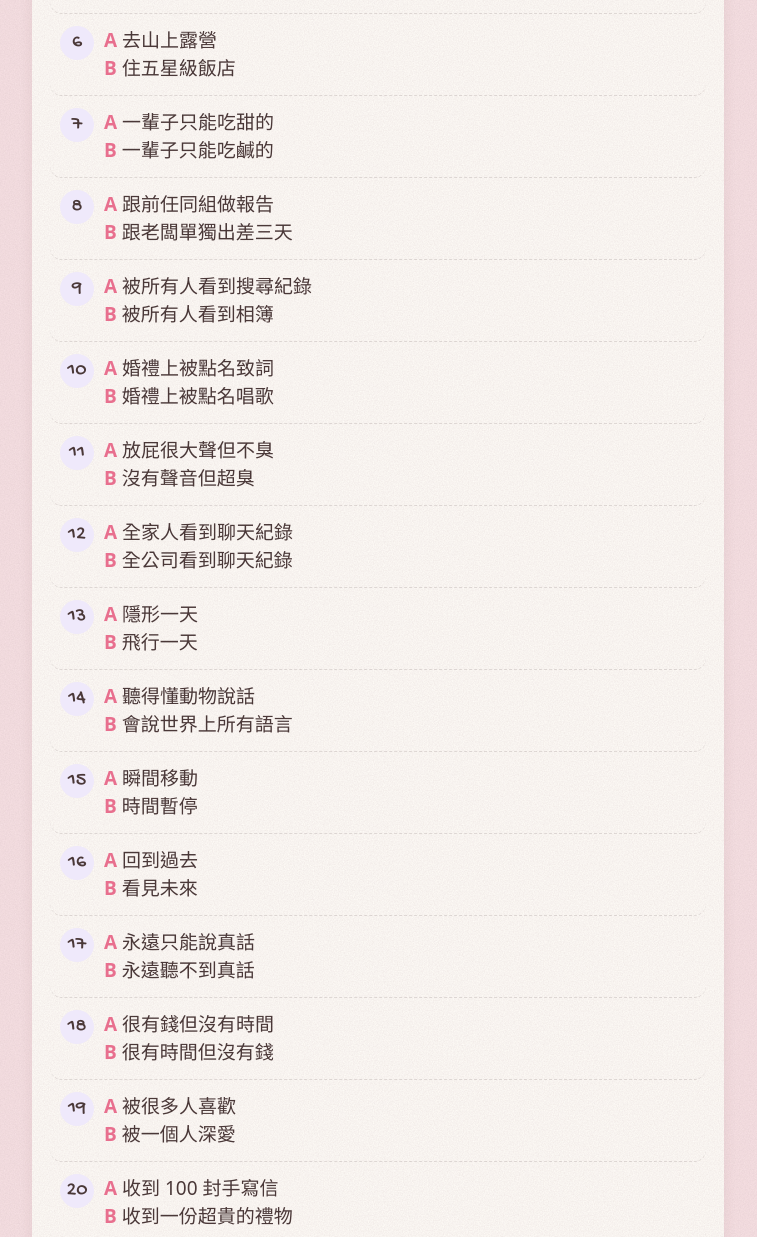
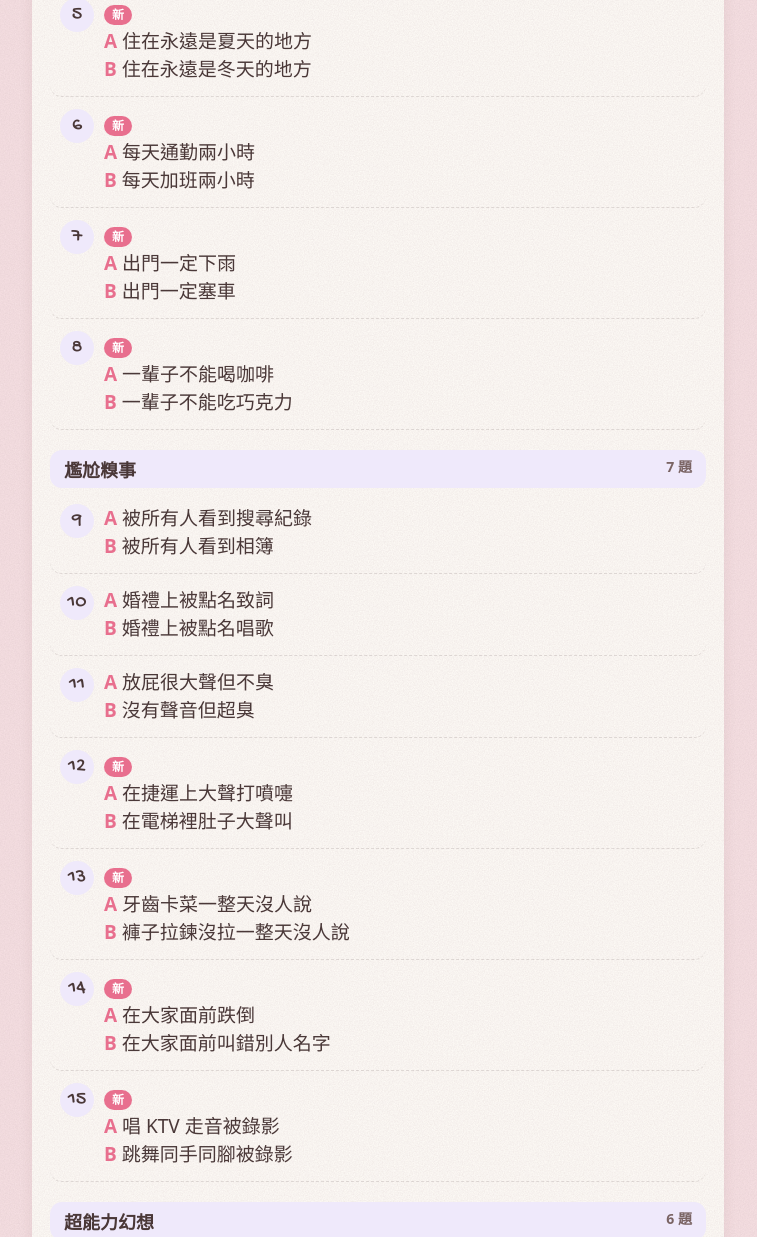
Before and after one commit to morrishsu0325-spec/1116birthday, a plain HTML site: page phone.html in a window 1280 px wide. Shown: the part 1842-3079 px from the top of the page, without its empty margins (262-1019 px from the left). Drawn offline with Linux system fonts and the light colour scheme; a web font is replaced by a local one.

Commit message:
Add files via upload

```diff
--- a/phone.html
+++ b/phone.html
@@ -82,6 +82,9 @@ th{font-size:14px;color:var(--soft)}
 .ans{font-weight:700;color:var(--green)}
 .big{font-family:'Gochi Hand';font-size:26px}
 .note{font-size:14px;color:var(--soft);margin-top:8px;line-height:1.6}
+.cat{margin:20px 0 4px;padding:6px 14px;border-radius:12px;background:var(--cl);font-weight:700;font-size:18px;display:flex;justify-content:space-between}
+.cat span{font-size:14px;color:var(--soft)}
+.newtag{display:inline-block;font-size:12px;font-weight:700;color:#fff;background:var(--rose);padding:1px 8px;border-radius:999px;margin-bottom:2px}
 .top{position:fixed;right:14px;bottom:18px;z-index:12;width:50px;height:50px;border-radius:50%;border:none;background:var(--rose);color:#fff;font-size:22px;box-shadow:0 4px 10px rgba(0,0,0,.2)}
 </style>
 </head>
@@ -99,7 +102,21 @@ const MATH=[
  ['E',[7,4,1],'7 × 4 − 1'],['F',[10,2,7],'10 × 2 + 7'],['G',[3,3,3],'3 × 3 × 3'],['H',[5,5,2],'5 × 5 + 2'],
  ['I',[6,5,3],'6 × 5 − 3'],['J',[2,9,1],'(2 + 1) × 9'],['K',[8,3,3],'8 × 3 + 3'],['L',[12,2,3],'12 × 2 + 3']
 ];
-const MIND=[['一輩子不能吃火鍋','一輩子不能喝手搖'],['夏天沒有冷氣','冬天沒有熱水'],['永遠早上 5 點起床','永遠凌晨 3 點才睡'],['手機只能打電話','手機只能上網'],['海邊的小木屋','市中心的小套房'],['去山上露營','住五星級飯店'],['一輩子只能吃甜的','一輩子只能吃鹹的'],['跟前任同組做報告','跟老闆單獨出差三天'],['被所有人看到搜尋紀錄','被所有人看到相簿'],['婚禮上被點名致詞','婚禮上被點名唱歌'],['放屁很大聲但不臭','沒有聲音但超臭'],['全家人看到聊天紀錄','全公司看到聊天紀錄'],['隱形一天','飛行一天'],['聽得懂動物說話','會說世界上所有語言'],['瞬間移動','時間暫停'],['回到過去','看見未來'],['永遠只能說真話','永遠聽不到真話'],['很有錢但沒有時間','很有時間但沒有錢'],['被很多人喜歡','被一個人深愛'],['收到 100 封手寫信','收到一份超貴的禮物']];
+// 讀心術題庫：依類別分組，new:1 為新增的候選題（從中挑出共 20 題）
+const MIND=[
+ {cat:'生活日常',qs:[
+  ['一輩子不能吃火鍋','一輩子不能喝手搖'],['夏天沒有冷氣','冬天沒有熱水'],['海邊的小木屋','市中心的小套房'],['去山上露營','住五星級飯店'],
+  ['住在永遠是夏天的地方','住在永遠是冬天的地方',1],['每天通勤兩小時','每天加班兩小時',1],['出門一定下雨','出門一定塞車',1],['一輩子不能喝咖啡','一輩子不能吃巧克力',1]]},
+ {cat:'尷尬糗事',qs:[
+  ['被所有人看到搜尋紀錄','被所有人看到相簿'],['婚禮上被點名致詞','婚禮上被點名唱歌'],['放屁很大聲但不臭','沒有聲音但超臭'],
+  ['在捷運上大聲打噴嚏','在電梯裡肚子大聲叫',1],['牙齒卡菜一整天沒人說','褲子拉鍊沒拉一整天沒人說',1],['在大家面前跌倒','在大家面前叫錯別人名字',1],['唱 KTV 走音被錄影','跳舞同手同腳被錄影',1]]},
+ {cat:'超能力幻想',qs:[
+  ['聽得懂動物說話','會說世界上所有語言'],['瞬間移動','時間暫停'],['回到過去','看見未來'],
+  ['能讀出別人的心','能預知明天會發生的事',1],['跟偶像吃一頓飯','跟 10 年後的自己聊一小時',1],['擁有一張無限額度的信用卡一天','擁有一位萬能管家一年',1]]},
+ {cat:'人生價值',qs:[
+  ['很有錢但沒有時間','很有時間但沒有錢'],['被很多人喜歡','被一個人深愛'],['收到 100 封手寫信','收到一份超貴的禮物'],
+  ['做喜歡但薪水普通的工作','做不喜歡但薪水超高的工作',1],['一個超懂妳的朋友','十個普通的朋友',1],['生日收到一場驚喜派對','生日收到一趟旅行',1],['30 歲前存到一百萬','30 歲前環遊世界一次',1]]}
+];
 const TABOO=[
  ['簡單','今天早餐吃了什麼？'],['簡單','最喜歡的顏色？'],['簡單','狗派還是貓派？'],['簡單','最近一次去旅行是去哪裡？'],['簡單','最常點的手搖飲是什麼？'],
  ['中等','在場誰最常遲到？'],['中等','最受不了別人哪個習慣？'],['中等','手機裡最常用的 App？'],['中等','最近一次哭是為了什麼？'],['中等','最不擅長的一件事？'],
@@ -126,9 +143,9 @@ const body={
   <table><tr><th>輪</th><th>檸檬汁</th><th>水</th></tr><tr><td>第 1 輪</td><td>1 杯</td><td>3 杯</td></tr><tr><td>第 2 輪</td><td>1 杯</td><td>3 杯</td></tr><tr><td>第 3 輪</td><td>2 杯</td><td>2 杯</td></tr></table>
   <p class="note">杯子用不透明的，由主持人在後台偷偷配好，誰拿到檸檬汁可以事先抽籤決定。</p>`,
  3:()=>`<div class="rules"><b>規則</b>挑戰者選一位關主。主持人唸題後倒數，兩人同時說出答案，一樣就算命中，由平板計分。命中率 50% 得 1 份、70% 得 2 份、85% 得 3 份。</div>
-  <div class="sub"><span>20 題二選一<span class="tbd">待討論</span></span><button data-clear="r">清除標記</button></div>
-  <ol class="q">${MIND.map(([a,b],i)=>li('r'+i,i+1,`<span class="ab"><i>A</i> ${a}</span><span class="ab"><i>B</i> ${b}</span>`)).join('')}</ol>
-  <p class="note">點一下題目可以標記「已唸過」。</p>`,
+  <div class="sub"><span>題庫 ${MIND.reduce((s,c)=>s+c.qs.length,0)} 題（挑 20 題使用）</span><button data-clear="q">清除標記</button></div>
+  ${(()=>{let n=0;return MIND.map(c=>`<div class="cat">${c.cat}<span>${c.qs.length} 題</span></div><ol class="q">${c.qs.map(([a,b,isNew])=>{n++;return li('q'+n,n,`${isNew?'<span class="newtag">新</span>':''}<span class="ab"><i>A</i> ${a}</span><span class="ab"><i>B</i> ${b}</span>`);}).join('')}</ol>`).join('');})()}
+  <p class="note">標「新」的是新增的候選題。點一下題目可以標記「已唸過」。</p>`,
  4:()=>`<div class="rules"><b>規則</b>5 位關主排一排，挑戰者矇眼只摸手肘，依年紀由大排到小。每次排完公布排對幾位，共 3 次機會：第 1 次全對 3 份、第 2 次 2 份、第 3 次 1 份。</div>
   <div class="sub"><span>關主年紀順序（由大到小）<span class="tbd">待填</span></span></div>
   <table><tr><th>順位</th><th>關主</th><th>生日</th></tr>${[1,2,3,4,5].map(n=>`<tr><td class="big">${n}</td><td>＿＿＿＿</td><td>＿＿＿＿</td></tr>`).join('')}</table>`,
```
